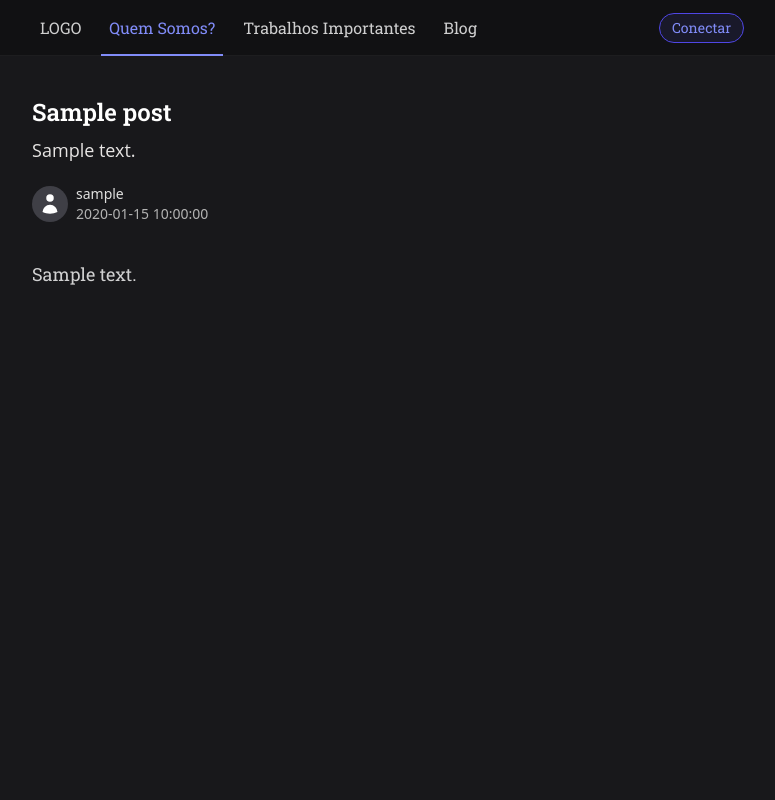
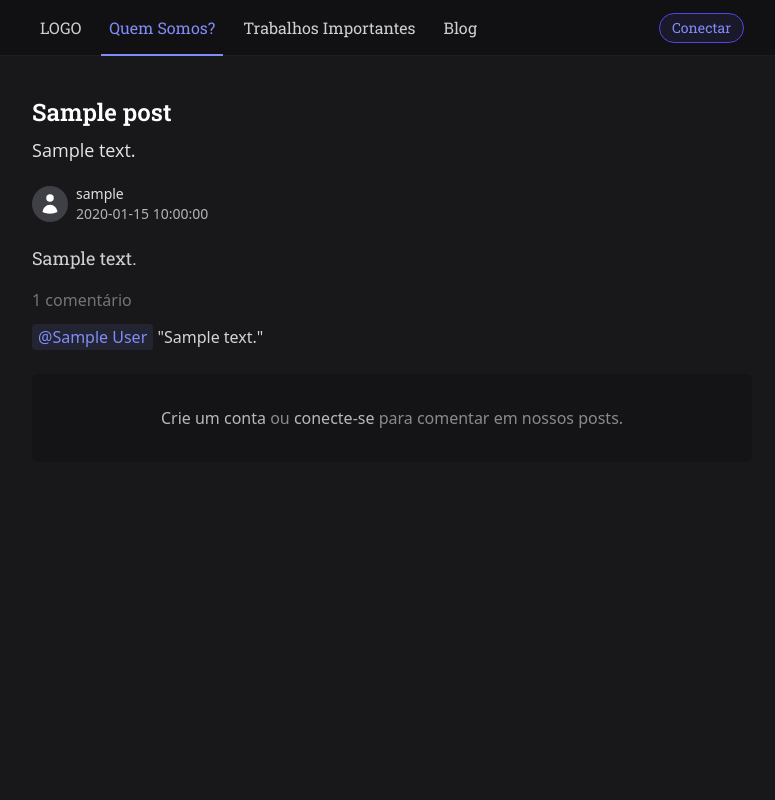
Before and after one commit to Ghriphos/projetoSMRRS-blog, a Flask app: template templates/post.jinja in a window 1280 px wide. Shown: the whole page, without its empty margins (248-1023 px from the left). Run offline with Flask 2, Linux system fonts and the light colour scheme; the template is opened without the code that fills it: most values are stand-ins (such as "Sample title", 1, 10 or a date in 2020); some libraries are stand-ins or nearby versions.

Commit message:
Adicionar comentários aos posts

```diff
--- a/controller.py
+++ b/controller.py
@@ -39,7 +39,18 @@ def renderPost(id):
     post = {'id': post_id, 'title': title, 'description': description, 'content': content, 'photo': photo, 'created_at': created_at.strftime("%d de %B, %Y")}
     author = {'username': user_id} # todo fetch post user
 
-    return render_template("post.jinja", post=post, author=author)
+    post_comments = []
+
+    for comment in comments.retrievePostComment(str(post_id)):
+        [comment_id, author_id, post_id, content, created_at] = comment
+
+        post_comments.append({
+            'author': author_id,
+            'content': content,
+            'created_at': created_at
+        })
+
+    return render_template("post.jinja", post=post, author=author, comments=post_comments)
 
 @app.route("/login",methods=['POST'])
 def userLogin():
--- a/templates/post.jinja
+++ b/templates/post.jinja
@@ -19,7 +19,57 @@
         </div>
     </div>
 </div>
-<div class="font-slab mt-6 text-lg leading-7 text-white/80">
+<div class="font-slab mt-2 text-lg leading-7 text-white/80">
     {{ post.content }}
 </div>
+<div class="mt-4 text-white/40">
+
+    <span>{{ comments|length }} {{ 'comentário' if comments|length == 1 else 'comentários' }}</span>
+
+    {% for comment in comments %}
+    <div class="my-3">
+        <div class="flex gap-2 items-start">
+            {# <svg xmlns="http://www.w3.org/2000/svg" fill="none" viewBox="0 0 24 24" stroke-width="1.5"
+                stroke="currentColor" class="mt-0.5 w-5 h-5">
+                <path stroke-linecap="round" stroke-linejoin="round"
+                    d="M15.75 6a3.75 3.75 0 11-7.5 0 3.75 3.75 0 017.5 0zM4.501 20.118a7.5 7.5 0 0114.998 0A17.933 17.933 0 0112 21.75c-2.676 0-5.216-.584-7.499-1.632z" />
+            </svg> #}
+
+            <div>
+                <div class="inline-block font-medium px-1.5 py-px bg-indigo-400/10 rounded text-indigo-400">@{{
+                    comment.author }}</div>
+                <span class="text-neutral-300">
+                    "{{ comment.content }}"
+                </span>
+            </div>
+        </div>
+    </div>
+    {% endfor %}
+
+    {% if session['username'] %}
+    <form action="/post/{{ post.id }}/comment" method="POST">
+        <textarea id="content" name="content"
+            class="rounded-md mt-4.5 py-4 h-24 px-4 w-full bg-darkzinc/40 text-white resize-none"
+            placeholder="Deixe um comentário."></textarea>
+        <div class="flex items-center gap-2">
+            <svg xmlns="http://www.w3.org/2000/svg" fill="none" viewBox="0 0 24 24" stroke-width="1.5"
+                stroke="currentColor" class="w-6 h-6">
+                <path stroke-linecap="round" stroke-linejoin="round"
+                    d="M17.982 18.725A7.488 7.488 0 0012 15.75a7.488 7.488 0 00-5.982 2.975m11.963 0a9 9 0 10-11.963 0m11.963 0A8.966 8.966 0 0112 21a8.966 8.966 0 01-5.982-2.275M15 9.75a3 3 0 11-6 0 3 3 0 016 0z" />
+            </svg>
+
+            <div>Você está comentando como: <span class="text-white/80">@{{ session['username'] }}</span></div>
+            <button type="submit"
+                class="ml-auto mt-2.5 px-4 block font-xs py-1 font-medium text-indigo-400 bg-indigo-500/10 border border-indigo-600 rounded-lg cursor-pointer hover:bg-indigo-600 hover:text-white">Publicar</button>
+        </div>
+    </form>
+    {% else %}
+    <div class="rounded-md mt-6 py-8 px-4 w-full bg-darkzinc/40 text-white/50 text-center">
+        <a href="/register" class="text-white/70 hover:underline">Crie um conta</a>
+        <span>ou</span>
+        <a href="/login" class="text-white/70 hover:underline">conecte-se</a>
+        <span>para comentar em nossos posts.</span>
+    </div>
+    {% endif %}
+</div>
 {% endblock content %}
```
